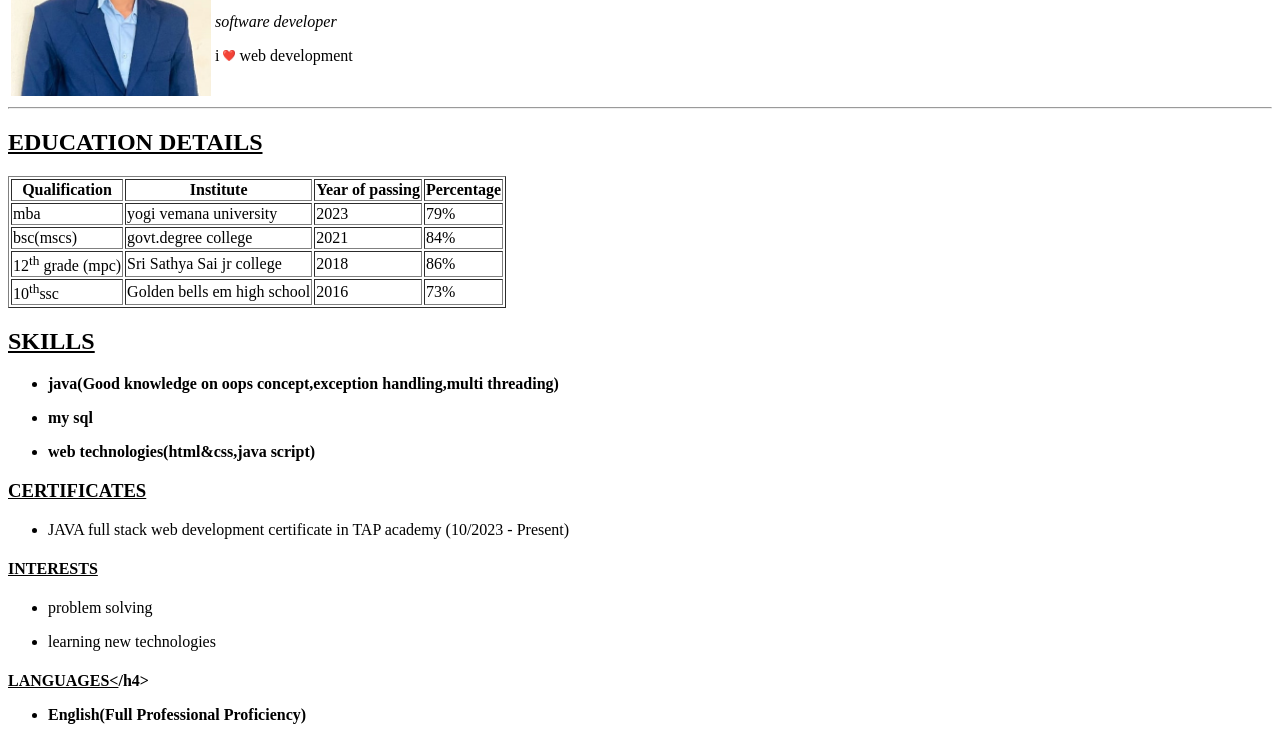
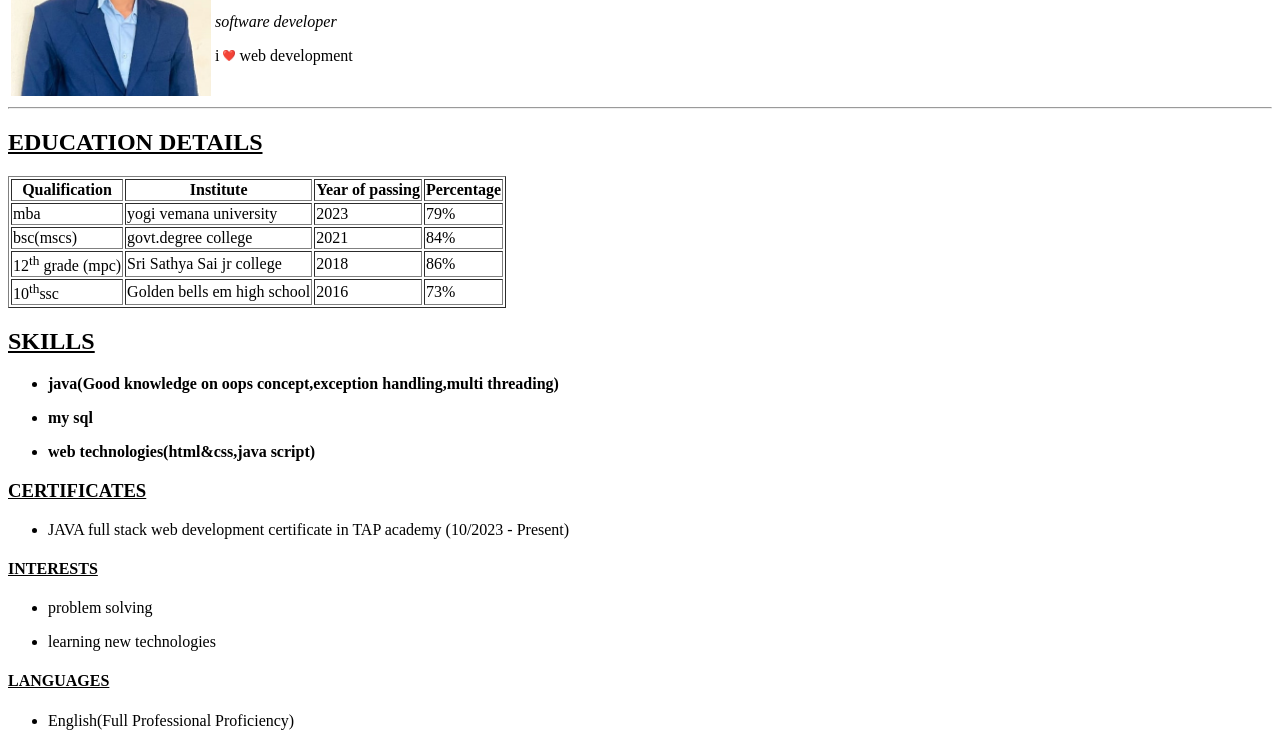
Before and after one commit to Yuvaraj57235/portfolio.github.io, a plain HTML site: page index.html in a window 1280 px wide. Shown: the part 197-934 px from the top of the page. Drawn offline with Linux system fonts and the light colour scheme.

Commit message:
Update index.html

```diff
--- a/index.html
+++ b/index.html
@@ -67,7 +67,7 @@
         <h4><u>INTERESTS</u></h4>
         <P><ul><li>problem solving</li></ul></P>
         <p><ul> <li>learning new technologies</li></ul></p>
-        <h4><u>LANGUAGES<</u>/h4>
+        <h4><u>LANGUAGES</u></h4>
         <p><ul> <li>English(Full Professional Proficiency)</li> </ul><i></i></p>
         <p><ul> <li>telugu(Native or Bilingual Proficiency)</li> </ul><i></i></p>
         <hr>
```
